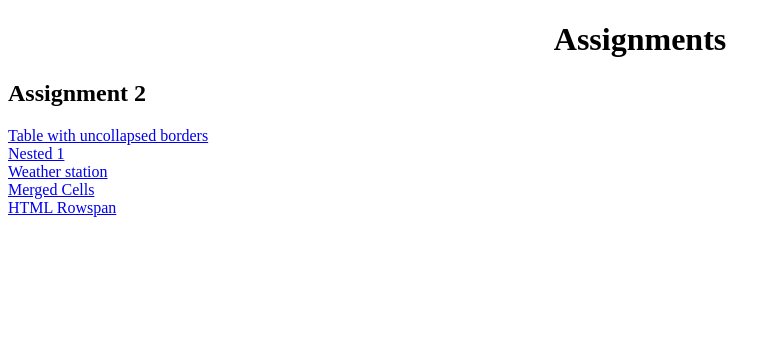
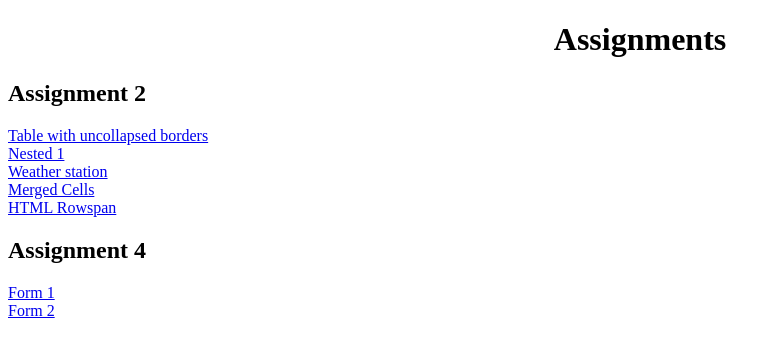
Before and after one commit to hussaintmg/Assignments, a plain HTML site: page index.html in a window 1280 px wide. Shown: the whole page, without its empty margins (0-781 px from the left). Drawn offline with Linux system fonts and the light colour scheme.

Commit message:
Update index.html

```diff
--- a/index.html
+++ b/index.html
@@ -8,11 +8,13 @@
 <body>
     <h1><center>Assignments</center></h1>
     <h2>Assignment 2</h2>
-    <a href="./Assignment-2/table-with0uncollapsed-borders.html">Table with uncollapsed borders</a><br/>
-    <a href="./Assignment-2/Nested-1.html">Nested 1</a> <br/>
-    <a href="./Assignment-2/Weather-station.html">Weather station</a> <br/>
-    <a href="./Assignment-2/merged-cells.html">Merged Cells</a> <br/>
-    <a href="./Assignment-2/html-rowspan.html">HTML Rowspan</a> <br/>
+    <a href="./Assignment-2/table-with0uncollapsed-borders.html">Table with uncollapsed borders</a><br>
+    <a href="./Assignment-2/Nested-1.html">Nested 1</a> <br>
+    <a href="./Assignment-2/Weather-station.html">Weather station</a> <br>
+    <a href="./Assignment-2/merged-cells.html">Merged Cells</a> <br>
+    <a href="./Assignment-2/html-rowspan.html">HTML Rowspan</a> <br>
+    <h2>Assignment 4</h2>
+    <a href="./Assignment 4/form1.html">Form 1</a><br>
+    <a href="./Assignment 4/form2.html">Form 2</a><br>
 </body>
-
 </html>
```
